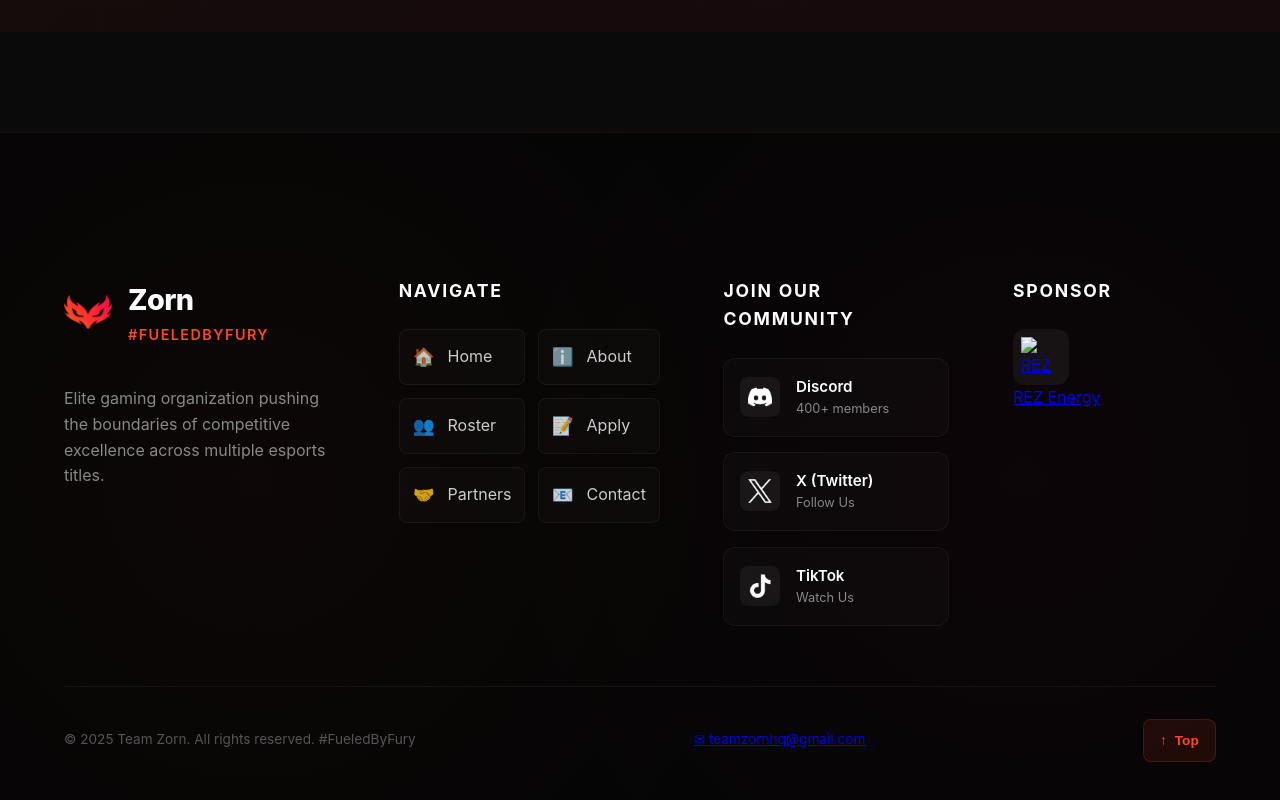
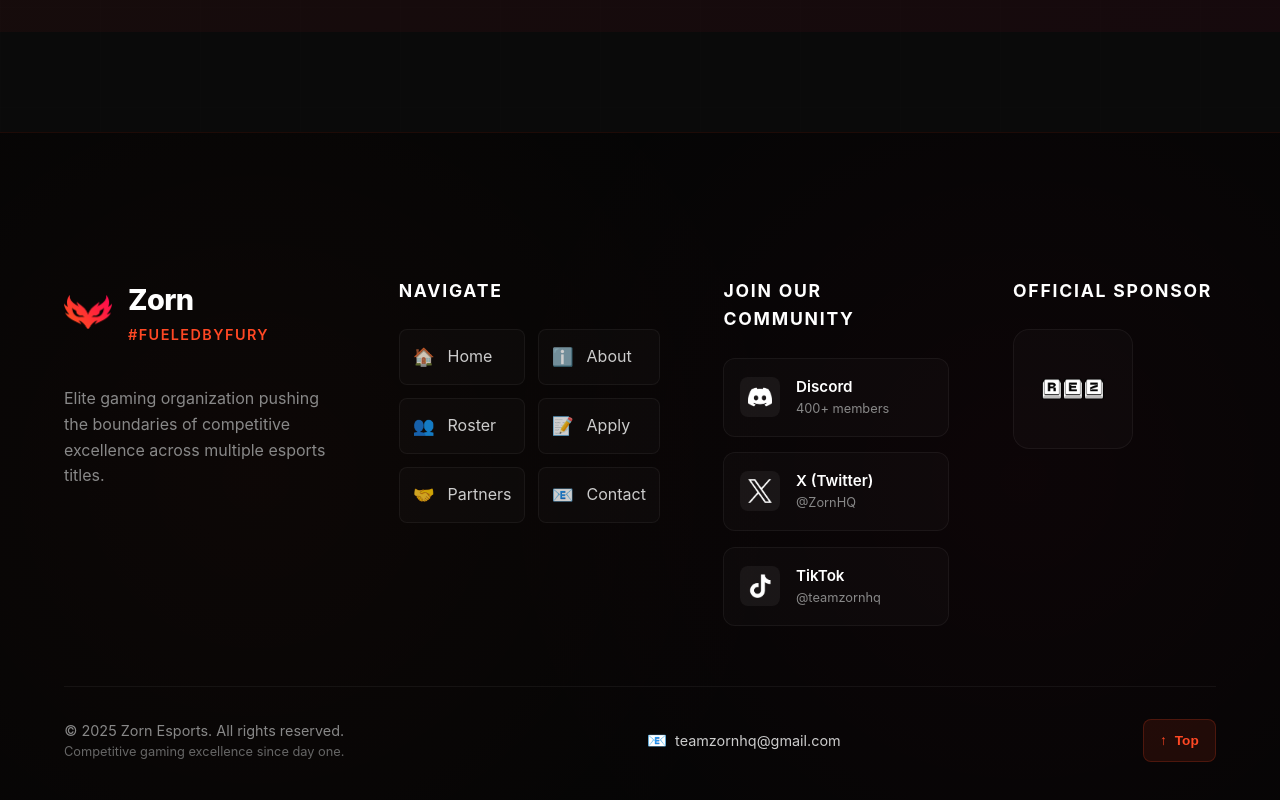
Before and after one commit to wlvesgaming25-pixel/ZornBackendHost, a website: page news.html in a window 1280 px wide. Shown: the part 2493-3293 px from the top of the page. Drawn offline with Linux system fonts and the light colour scheme; no server answers.

Commit message:
Fix footer layout on news page to match standard footer

```diff
--- a/news.html
+++ b/news.html
@@ -222,16 +222,16 @@
                             </div>
                             <div class="social-info">
                                 <span class="platform">Discord</span>
-                                <span class="members" id="footer-discord-count">400+ members</span>
+                                <span class="members" id="footer-discord-count">---</span>
                             </div>
                         </a>
                         <a href="https://x.com/ZornHQ" class="social-card twitter" target="_blank">
                             <div class="social-icon">
-                                <img src="assets/img/roster/sociallogos/x-logo.png" alt="X">
+                                <img src="assets/img/roster/sociallogos/x-logo.png" alt="Twitter">
                             </div>
                             <div class="social-info">
                                 <span class="platform">X (Twitter)</span>
-                                <span class="members">Follow Us</span>
+                                <span class="handle">@ZornHQ</span>
                             </div>
                         </a>
                         <a href="https://www.tiktok.com/@teamzornhq" class="social-card tiktok" target="_blank">
@@ -240,7 +240,7 @@
                             </div>
                             <div class="social-info">
                                 <span class="platform">TikTok</span>
-                                <span class="members">Watch Us</span>
+                                <span class="handle">@teamzornhq</span>
                             </div>
                         </a>
                     </div>
@@ -248,23 +248,26 @@
 
                 <!-- Sponsor Section -->
                 <div class="footer-sponsor">
-                    <h4>Sponsor</h4>
-                    <a href="https://rezenergydrink.com/" target="_blank" class="sponsor-link">
-                        <div class="sponsor-logo">
-                            <img src="assets/img/roster/rez-logo.png" alt="REZ Energy">
-                        </div>
-                        <span>REZ Energy</span>
+                    <h4>Official Sponsor</h4>
+                    <a href="https://drinkrez.com/" class="sponsor-logo-link" target="_blank">
+                        <img src="assets/img/partners/rez-sponsor.png" alt="REZ Energy">
                     </a>
                 </div>
             </div>
 
+            <!-- Footer Bottom -->
             <div class="footer-bottom">
                 <div class="footer-bottom-content">
-                    <p>&copy; 2025 Team Zorn. All rights reserved. #FueledByFury</p>
-                    <a href="mailto:teamzornhq@gmail.com" class="footer-email">
-                        <span>✉</span>
-                        <span>teamzornhq@gmail.com</span>
-                    </a>
+                    <div class="copyright">
+                        <p>&copy; 2025 Zorn Esports. All rights reserved.</p>
+                        <p class="sub-text">Competitive gaming excellence since day one.</p>
+                    </div>
+                    <div class="footer-contact">
+                        <a href="mailto:teamzornhq@gmail.com" class="contact-link">
+                            <span class="contact-icon">📧</span>
+                            <span>teamzornhq@gmail.com</span>
+                        </a>
+                    </div>
                     <div class="scroll-top">
                         <button onclick="window.scrollTo({top: 0, behavior: 'smooth'})" class="scroll-btn">
                             <span>↑</span>
```
